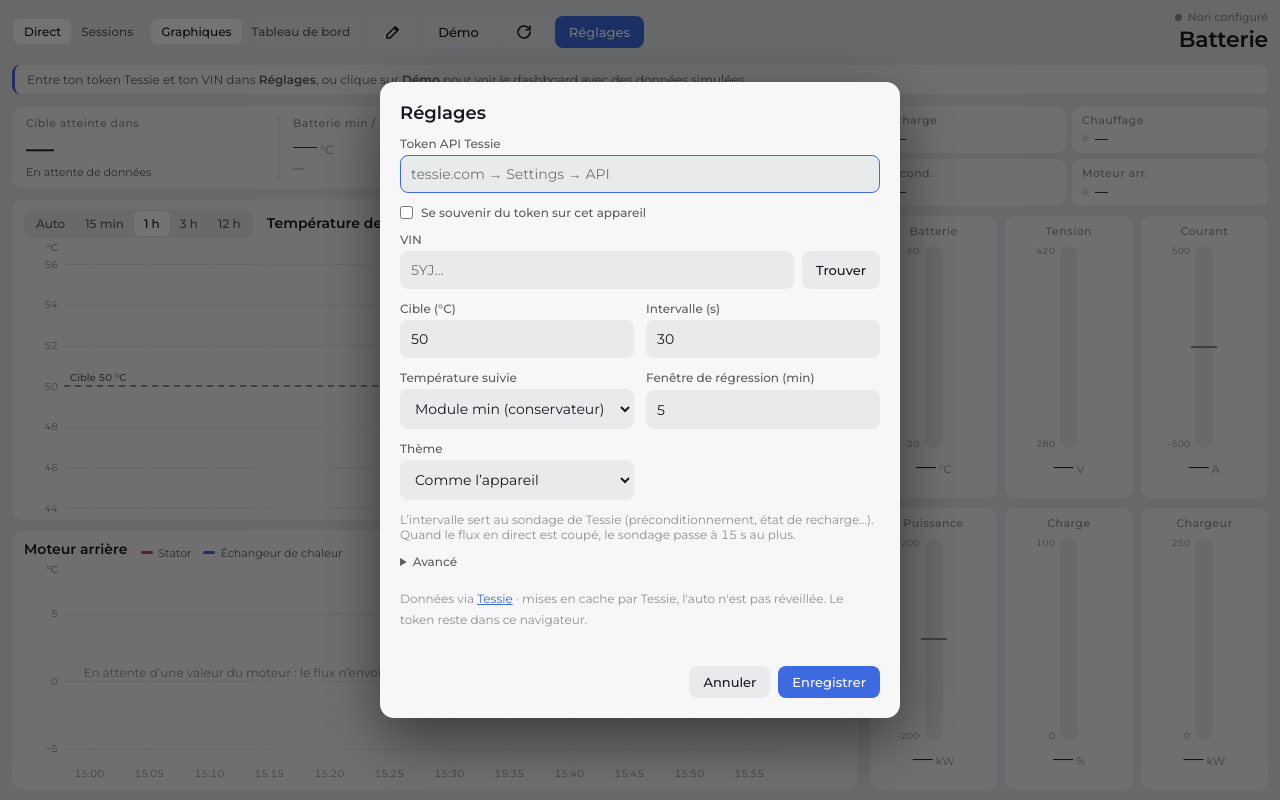
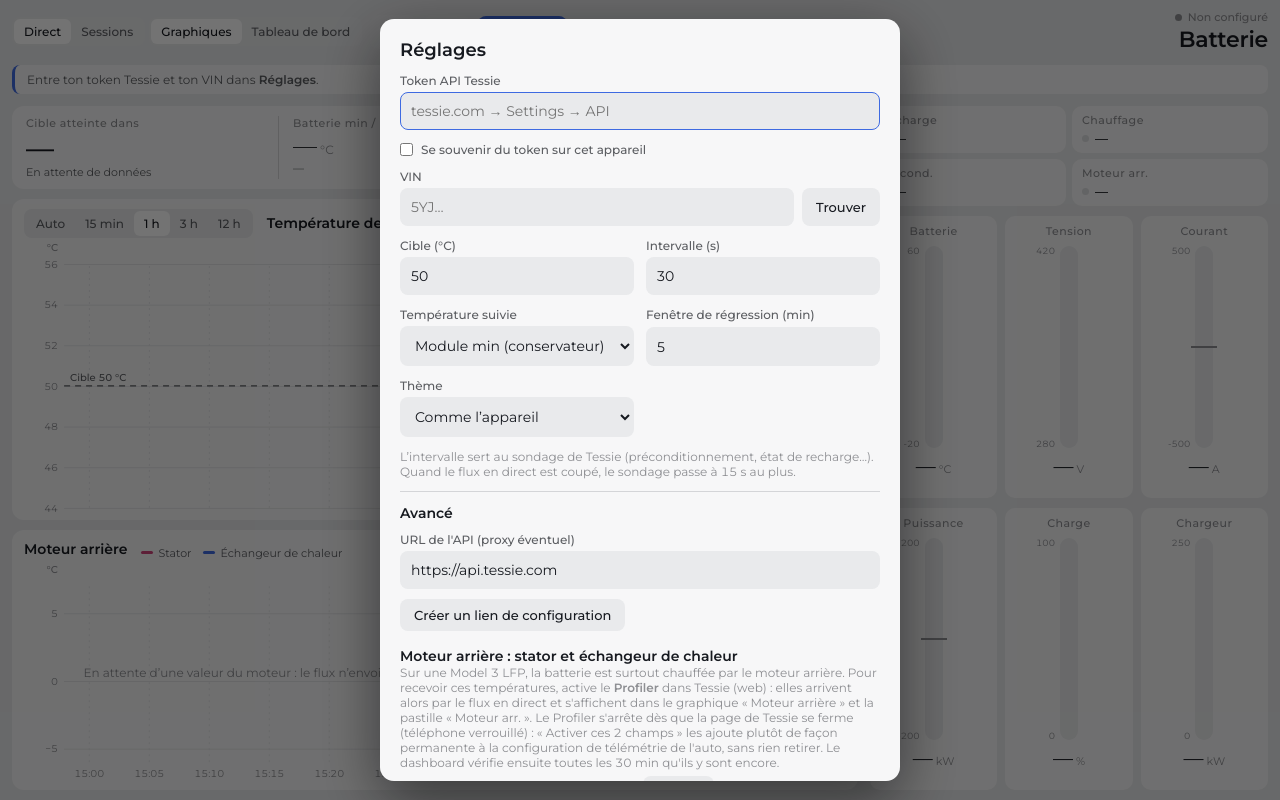
Before and after one commit to prodpdm-senc/Tesla-battery-dash, a website: page index.html in a window 1280 px wide. Both pictures are taken after a click on the button "Réglages". Drawn offline with nearby package versions, Linux system fonts and the light colour scheme.

Commit message:
Retrait du bouton Démo ; section Avancé des Réglages toujours ouverte
- Bouton Démo retiré de l'en-tête. Le mode démo ne s'ouvre plus qu'avec
  l'adresse ?demo (essais de la page) ; un ancien réglage « démo » enregistré
  est ignoré, pour ne pas rester coincé en démo sans bouton pour en sortir.
- Réglages : la section Avancé n'est plus dans un menu déroulant, elle est
  toujours affichée (on fait défiler).

Co-Authored-By: Claude Opus 5.5 <noreply@anthropic.com>
Claude-Session: https://claude.ai/code/session_01QbEYW5B9y2izDdmy5yMTan

```diff
--- a/css/style.css
+++ b/css/style.css
@@ -291,7 +291,10 @@ dialog input[type="text"], dialog input[type="password"], dialog input[type="num
 dialog input:focus, dialog select:focus { outline: none; border-color: var(--accent); }
 dialog .row { display: grid; grid-template-columns: 1fr auto; gap: 8px; }
 dialog .grid2 { display: grid; grid-template-columns: 1fr 1fr; gap: 12px; }
-dialog details summary { cursor: pointer; font-size: 12px; font-weight: 500; color: var(--text-secondary); margin-bottom: 8px; }
+/* Section Avancé toujours ouverte (plus de menu déroulant) : on fait défiler les Réglages */
+.dlg-advanced { display: grid; gap: 10px; justify-items: start; padding-top: 12px; border-top: 1px solid var(--border); }
+.dlg-advanced > label, .dlg-advanced > .dlg-section, .dlg-advanced > input, .dlg-advanced > pre, .dlg-advanced > p { justify-self: stretch; }
+.dlg-advanced h3 { font-size: 14px; font-weight: 600; color: var(--text-primary); }
 .row-btns { display: flex; flex-wrap: wrap; margin-top: 8px; }
 .row-btns .btn { margin: 0 8px 8px 0; }
 .dlg-section { margin-top: 6px; }
--- a/index.html
+++ b/index.html
@@ -56,7 +56,6 @@
         <button type="button" data-layout="dash">Tableau de bord</button>
       </div>
       <button class="btn btn-icon" id="btnEdit" type="button" title="Modifier la disposition" aria-label="Modifier la disposition" aria-pressed="false"><svg class="icon" viewBox="0 0 24 24" width="18" height="18" aria-hidden="true"><path d="M4 20h4L19 9l-4-4L4 16v4z" fill="none" stroke="currentColor" stroke-width="2.2" stroke-linejoin="round"/><path d="M13.5 6.5l4 4" stroke="currentColor" stroke-width="2.2"/></svg></button>
-      <button class="btn" id="btnDemo" type="button" aria-pressed="false">Démo</button>
       <button class="btn btn-icon" id="btnRefresh" type="button" title="Actualiser maintenant" aria-label="Actualiser maintenant"><svg class="icon" viewBox="0 0 24 24" width="18" height="18" aria-hidden="true"><path d="M20 12a8 8 0 1 1-2.34-5.66" fill="none" stroke="currentColor" stroke-width="2.2" stroke-linecap="round"/><path d="M20 4v5h-5" fill="none" stroke="currentColor" stroke-width="2.2" stroke-linecap="round" stroke-linejoin="round"/></svg></button>
       <button class="btn btn-primary" id="btnSettings" type="button">Réglages</button>
     </div>
@@ -237,8 +236,8 @@
     </div>
     <p class="muted small">L’intervalle sert au sondage de Tessie (préconditionnement, état de recharge…). Quand le flux en direct est coupé, le sondage passe à 15 s au plus.</p>
 
-    <details>
-      <summary>Avancé</summary>
+    <section class="dlg-advanced">
+      <h3>Avancé</h3>
       <label>URL de l'API (proxy éventuel)
         <input type="url" name="baseUrl" spellcheck="false">
       </label>
@@ -263,7 +262,7 @@
       <button class="btn" type="button" id="btnHistCopy" hidden>Copier le rapport</button>
       <p class="muted small" id="uaInfo"></p>
       <button class="btn btn-danger" type="button" id="btnClearHist">Effacer l'historique local</button>
-    </details>
+    </section>
 
   <section class="dlg-section" id="obsCard" hidden>
     <h3>Fins de chauffe observées</h3>
--- a/js/app.js
+++ b/js/app.js
@@ -99,7 +99,9 @@ function init() {
   });
   bindUi();
   syncRangeButtons();
-  if (state.s.demo) startDemo();
+  // Plus de bouton Démo : le mode démo ne s'ouvre qu'avec l'adresse ?demo (essais de la page),
+  // et un ancien réglage « démo » enregistré est ignoré.
+  if (/[?&]demo\b/.test(location.search)) startDemo();
   else startLive();
   applyView();
 }
@@ -111,11 +113,10 @@ function client() {
 function startLive() {
   stop();
   state.sim = null;
-  $('btnDemo').setAttribute('aria-pressed', 'false');
   if (!state.s.token || !state.s.vin) {
     state.samples = [];
     setStatus('idle', 'Non configuré');
-    banner('info', 'Entre ton token Tessie et ton VIN dans <b>Réglages</b>, ou clique sur <b>Démo</b> pour voir le dashboard avec des données simulées.');
+    banner('info', 'Entre ton token Tessie et ton VIN dans <b>Réglages</b>.');
     render(true);
     return;
   }
@@ -139,7 +140,6 @@ function startDemo() {
   state.samples = state.sim.history();
   state.obs = [];
   state.fields.reset();
-  $('btnDemo').setAttribute('aria-pressed', 'true');
   banner('info', 'Mode démo : préconditionnement simulé d’un pack LFP par −5 °C. Aucune donnée réelle.');
   render(true);
   poll();
@@ -733,12 +733,6 @@ function bindUi() {
     settingsStore.save(state.s);
     applyView();
   });
-  $('btnDemo').addEventListener('click', () => {
-    state.s.demo = !state.sim;
-    settingsStore.save(state.s);
-    state.errors = 0;
-    if (state.s.demo) startDemo(); else startLive();
-  });
   $('rangeSeg').addEventListener('click', (e) => {
     const btn = e.target.closest('button');
     const m = btn && btn.dataset.min;
```
Also changed, not shown: README.md.
